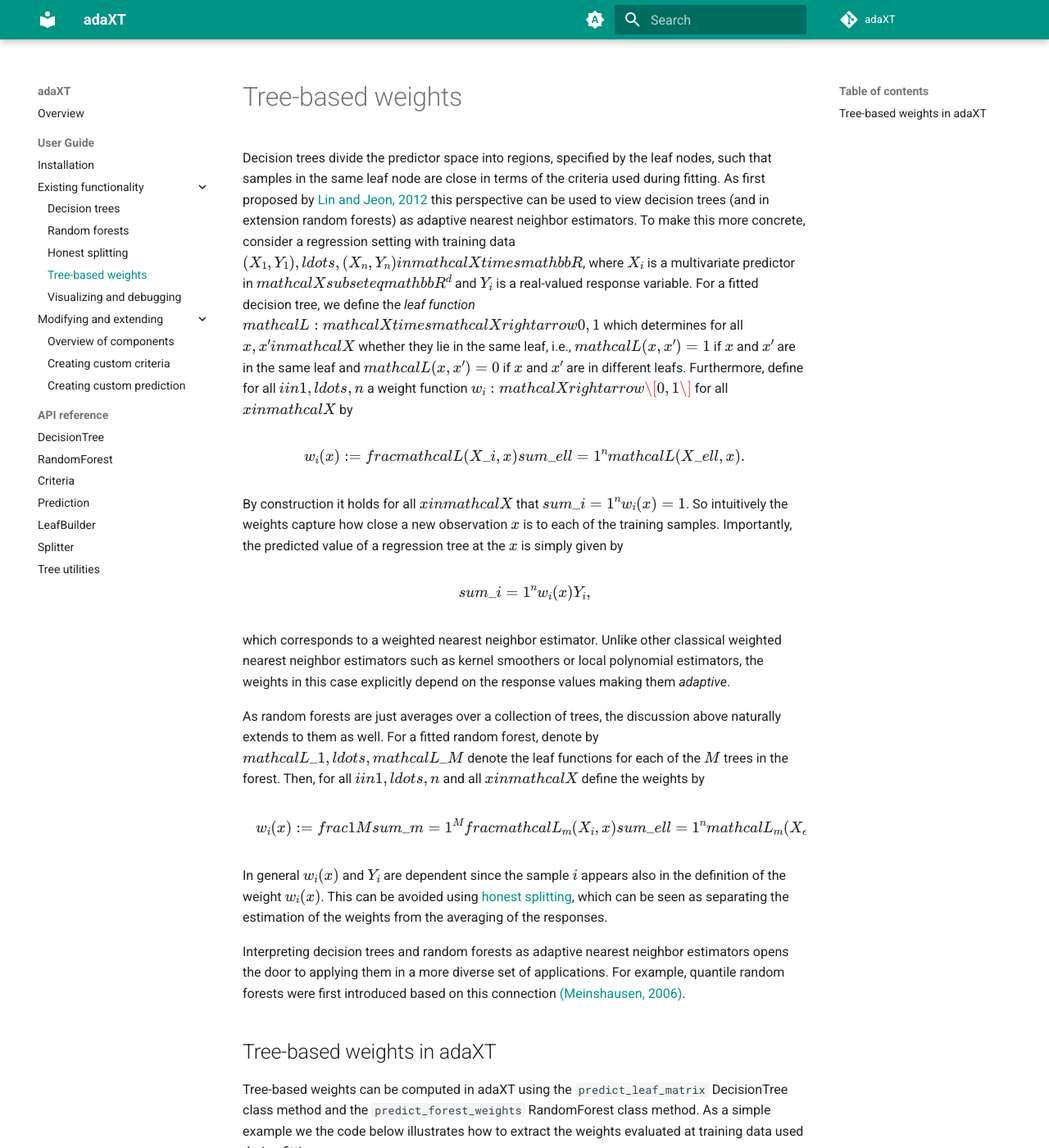
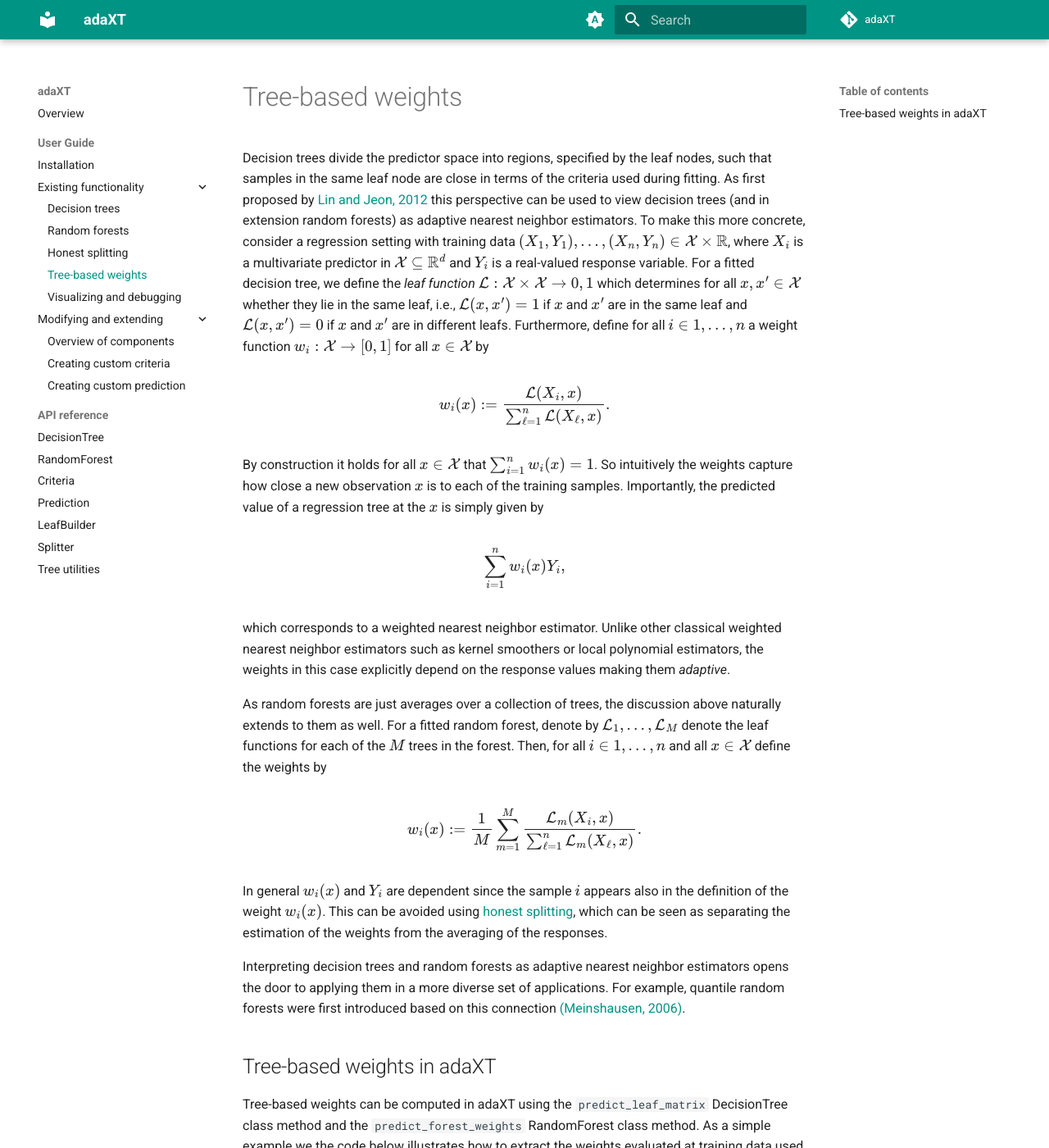
Before and after one commit to NiklasPfister/adaXT, an MkDocs documentation site: the page built from docs/user_guide/tree_based_weights.md, in a window 1280 px wide and 1400 px high. Shown: the whole window at 82% size. Built offline with MkDocs 1.6.1 and Material for MkDocs 9.7.7, drawn with Linux system fonts in a browser that asks for light colours; comment, search, counter and statistics services are not loaded; some of the changed text lies outside the part shown.

Commit message:
Fixed issues with math in markdown

````diff
--- a/docs/user_guide/tree_based_weights.md
+++ b/docs/user_guide/tree_based_weights.md
@@ -7,27 +7,28 @@ criteria used during fitting. As first proposed by
 perspective can be used to view decision trees (and in extension random forests)
 as adaptive nearest neighbor estimators. To make this more concrete, consider a
 regression setting with training data
-$(X_1, Y_1),\\ldots,(X_n, Y_n)\\in\\mathcal{X}\\times\\mathbb{R}$, where $X_i$ is a
-multivariate predictor in $\\mathcal{X}\\subseteq\\mathbb{R}^d$ and $Y_i$ is a
+$(X_1, Y_1),\ldots,(X_n, Y_n)\in\mathcal{X}\times\mathbb{R}$, where $X_i$ is a
+multivariate predictor in $\mathcal{X}\subseteq\mathbb{R}^d$ and $Y_i$ is a
 real-valued response variable. For a fitted decision tree, we define the _leaf
-function_ $\\mathcal{L}:\\mathcal{X}\\times\\mathcal{X}\\rightarrow{0,1}$ which
-determines for all $x,x'\\in\\mathcal{X}$ whether they lie in the same leaf, i.e.,
-$\\mathcal{L}(x, x')=1$ if $x$ and $x'$ are in the same leaf and
-$\\mathcal{L}(x,x')=0$ if $x$ and $x'$ are in different leafs. Furthermore,
-define for all $i\\in{1,\\ldots,n}$ a weight function
-$w_i:\\mathcal{X}\\rightarrow\[0,1\]$ for all $x\\in\\mathcal{X}$ by
+function_ $\mathcal{L}:\mathcal{X}\times\mathcal{X}\rightarrow{0,1}$ which
+determines for all $x,x'\in\mathcal{X}$ whether they lie in the same leaf, i.e.,
+$\mathcal{L}(x, x')=1$ if $x$ and $x'$ are in the same leaf and
+$\mathcal{L}(x,x')=0$ if $x$ and $x'$ are in different leafs. Furthermore,
+define for all $i\in{1,\ldots,n}$ a weight function
+$w_i:\mathcal{X}\rightarrow[0,1]$ for all $x\in\mathcal{X}$ by
+
 
 $$
-w_i(x):=\\frac{\\mathcal{L}(X\_{i}, x)}{\\sum\_{\\ell=1}^n\\mathcal{L}(X\_{\\ell}, x)}.
+w_i(x):=\frac{\mathcal{L}(X_{i}, x)}{\sum_{\ell=1}^n\mathcal{L}(X_{\ell}, x)}.
 $$
 
-By construction it holds for all $x\\in\\mathcal{X}$ that $\\sum\_{i=1}^n w_i(x)=1$.
+By construction it holds for all $x\in\mathcal{X}$ that $\sum_{i=1}^n w_i(x)=1$.
 So intuitively the weights capture how close a new observation $x$ is to each of
 the training samples. Importantly, the predicted value of a regression tree at
 the $x$ is simply given by
 
 $$
-\\sum\_{i=1}^n w_i(x)Y_i,
+\sum_{i=1}^n w_i(x)Y_i,
 $$
 
 which corresponds to a weighted nearest neighbor estimator. Unlike other
@@ -37,12 +38,12 @@ response values making them _adaptive_.
 
 As random forests are just averages over a collection of trees, the discussion
 above naturally extends to them as well. For a fitted random forest, denote by
-$\\mathcal{L}\_1,\\ldots,\\mathcal{L}\_M$ denote the leaf functions for each of the
-$M$ trees in the forest. Then, for all $i\\in{1,\\ldots,n}$ and all
-$x\\in\\mathcal{X}$ define the weights by
+$\mathcal{L}_1,\ldots,\mathcal{L}_M$ denote the leaf functions for each of the
+$M$ trees in the forest. Then, for all $i\in{1,\ldots,n}$ and all
+$x\in\mathcal{X}$ define the weights by
 
 $$
-w_i(x):=\\frac{1}{M}\\sum\_{m=1}^M\\frac{\\mathcal{L}_m(X_{i}, x)}{\\sum\_{\\ell=1}^n\\mathcal{L}_m(X_{\\ell}, x)}.
+w_i(x):=\frac{1}{M}\sum_{m=1}^M\frac{\mathcal{L}_m(X_{i}, x)}{\sum_{\ell=1}^n\mathcal{L}_m(X_{\ell}, x)}.
 $$
 
 In general $w_i(x)$ and $Y_i$ are dependent since the sample $i$ appears also in
@@ -85,7 +86,7 @@ weights = rf.predict_forest_weights(scale=True)
 ```
 
 Using the notation above, the weights computed in this example satisfy
-$\\texttt{weights}\[i, j\]=w_i(X_j)$.
+$\texttt{weights}[i, j]=w_i(X_j)$.
 
 **Problem:** The current behavior of the weight functions may be problematic
 after refit_leaf_nodes was called.
````
